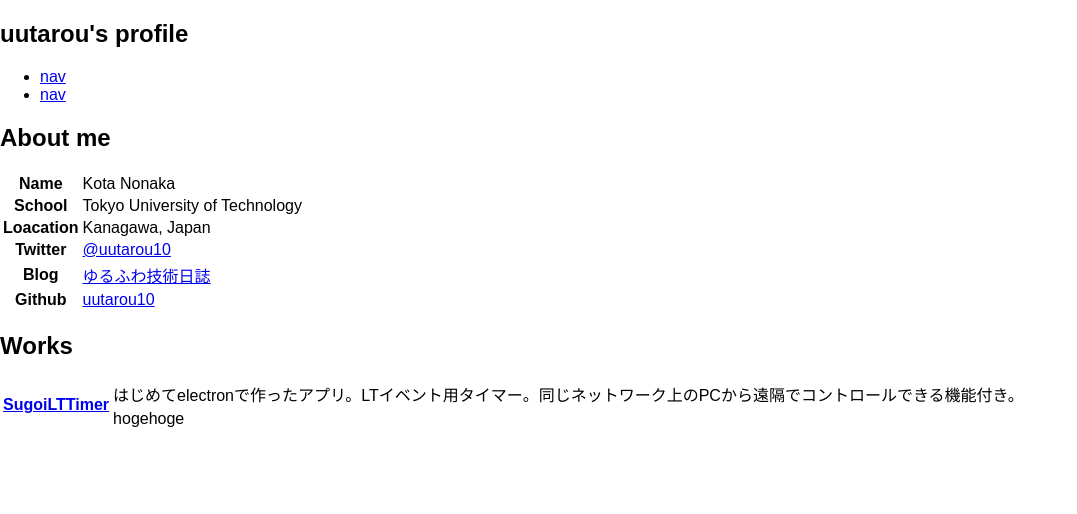
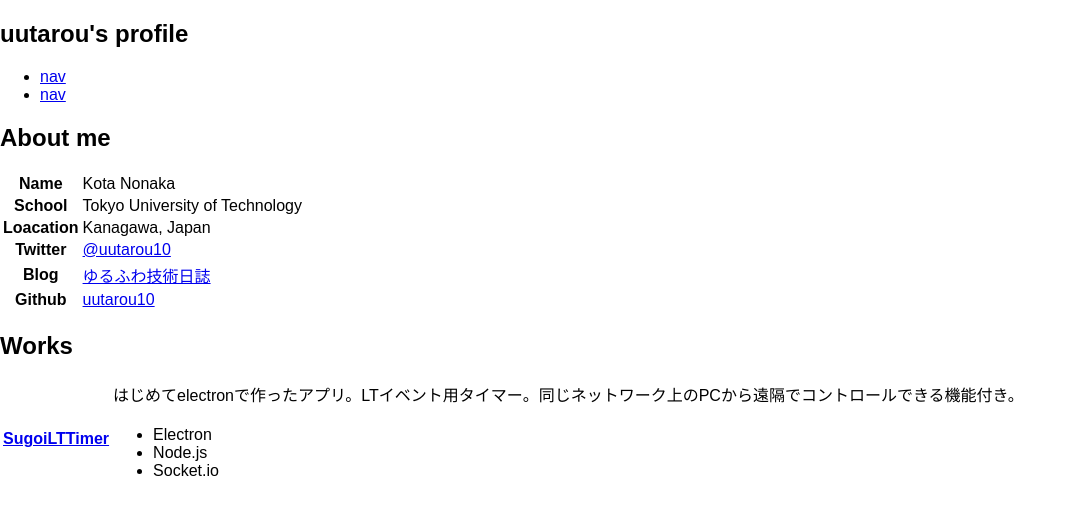
Before and after one commit to uutarou10/react-portfolio, a React (Create React App) app: page / in a window 1280 px wide. Shown: the top 514 px of the page, without its empty margins (0-1077 px from the left). Built offline with nearby package versions, Linux system fonts and the light colour scheme.

Commit message:
Worksのセクションで使用技術を表示するように変更

```diff
--- a/src/WorksSection.js
+++ b/src/WorksSection.js
@@ -3,7 +3,7 @@ import React from 'react'
 import WorksTable from './WorksTable'
 
 const worksList = [
-  {title: 'SugoiLTTimer',url:'https://github.com/uutarou10/SugoiLTTimer',description:'はじめてelectronで作ったアプリ。LTイベント用タイマー。同じネットワーク上のPCから遠隔でコントロールできる機能付き。'}
+  {title: 'SugoiLTTimer',url:'https://github.com/uutarou10/SugoiLTTimer',description:'はじめてelectronで作ったアプリ。LTイベント用タイマー。同じネットワーク上のPCから遠隔でコントロールできる機能付き。',techs:['Electron','Node.js','Socket.io']}
 ];
 
 const WorksSection = () => {
--- a/src/WorksTable.js
+++ b/src/WorksTable.js
@@ -11,7 +11,13 @@ const WorksTable = (props) => {
               <td>{item.description}</td>
             </tr>
             <tr>
-              <td>hogehoge</td>
+              <td>
+                <ul>
+                  {item.techs.map((tech) => {
+                    return <li>{tech}</li>
+                  })}
+                </ul>
+              </td>
             </tr>
           </tbody>
         );
```
